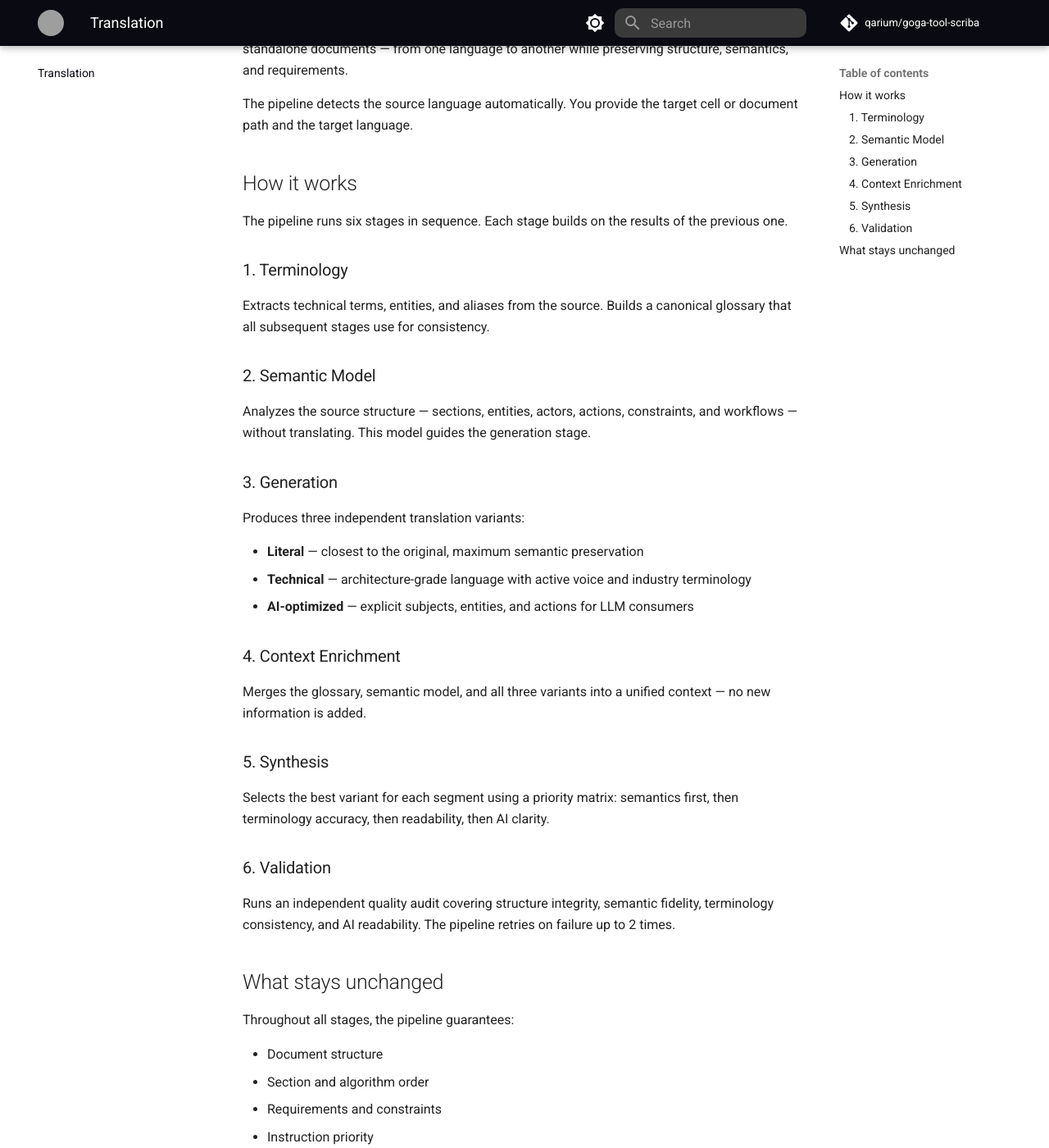
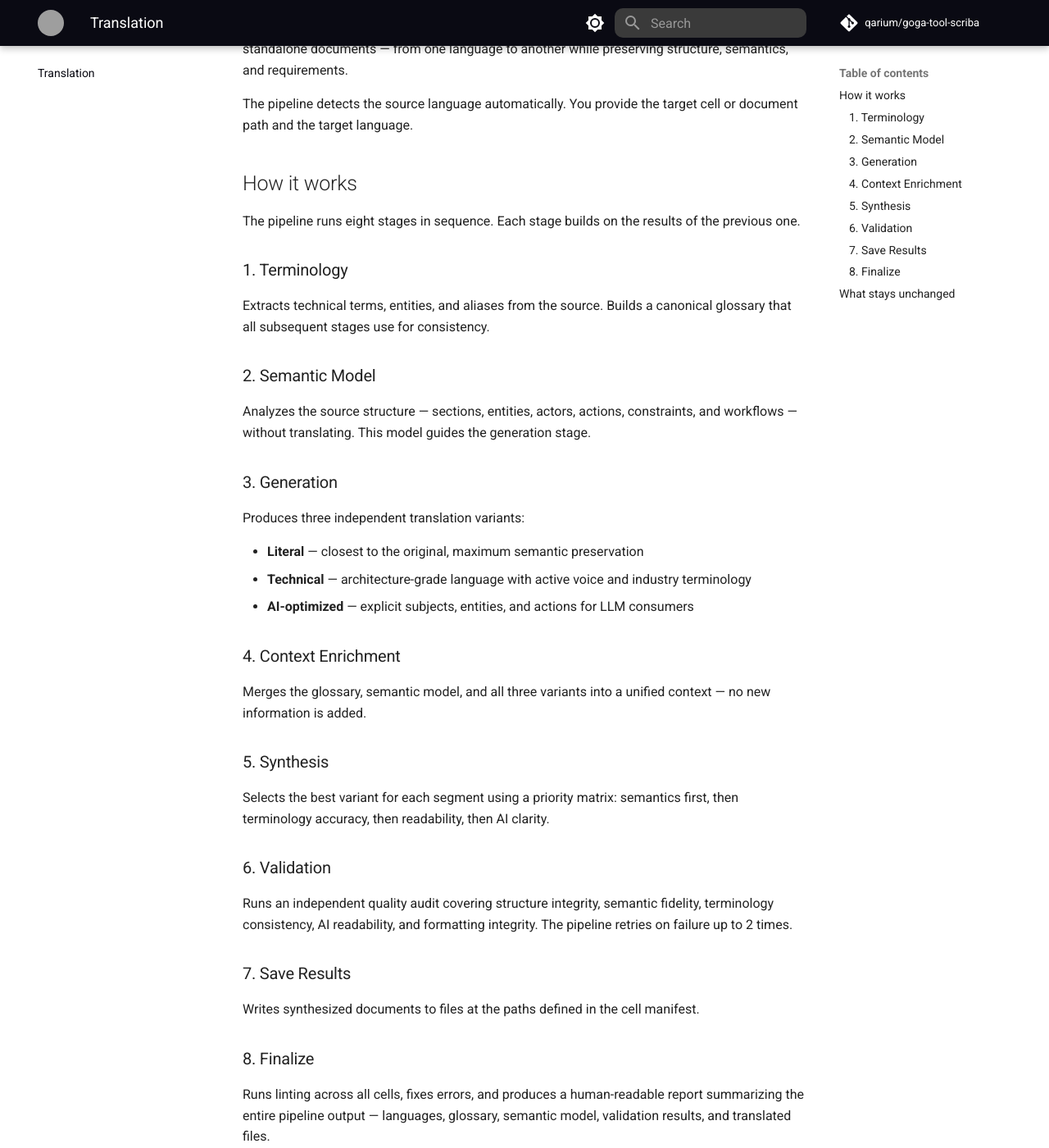
Before and after one commit to qarium/goga-tool-scriba, an MkDocs documentation site: the page built from docs/pipeline/index.md, in a window 1280 px wide and 1400 px high, scrolled down 214 px. Shown: the whole window at 82% size. Built offline with MkDocs 1.6.1 and Material for MkDocs 9.7.7, drawn with Linux system fonts in a browser that asks for light colours; comment, search, counter and statistics services are not loaded; grey boxes are pictures that could not be loaded.

Commit message:
docs: sync pipeline docs with save-results and finalize stages

```diff
--- a/docs/pipeline/index.md
+++ b/docs/pipeline/index.md
@@ -6,7 +6,7 @@ The pipeline detects the source language automatically. You provide the target c
 
 ## How it works
 
-The pipeline runs six stages in sequence. Each stage builds on the results of the previous one.
+The pipeline runs eight stages in sequence. Each stage builds on the results of the previous one.
 
 ### 1. Terminology
 
@@ -34,7 +34,15 @@ Selects the best variant for each segment using a priority matrix: semantics fir
 
 ### 6. Validation
 
-Runs an independent quality audit covering structure integrity, semantic fidelity, terminology consistency, and AI readability. The pipeline retries on failure up to 2 times.
+Runs an independent quality audit covering structure integrity, semantic fidelity, terminology consistency, AI readability, and formatting integrity. The pipeline retries on failure up to 2 times.
+
+### 7. Save Results
+
+Writes synthesized documents to files at the paths defined in the cell manifest.
+
+### 8. Finalize
+
+Runs linting across all cells, fixes errors, and produces a human-readable report summarizing the entire pipeline output — languages, glossary, semantic model, validation results, and translated files.
 
 ## What stays unchanged
 
```
Also changed, not shown: 1 other file.
